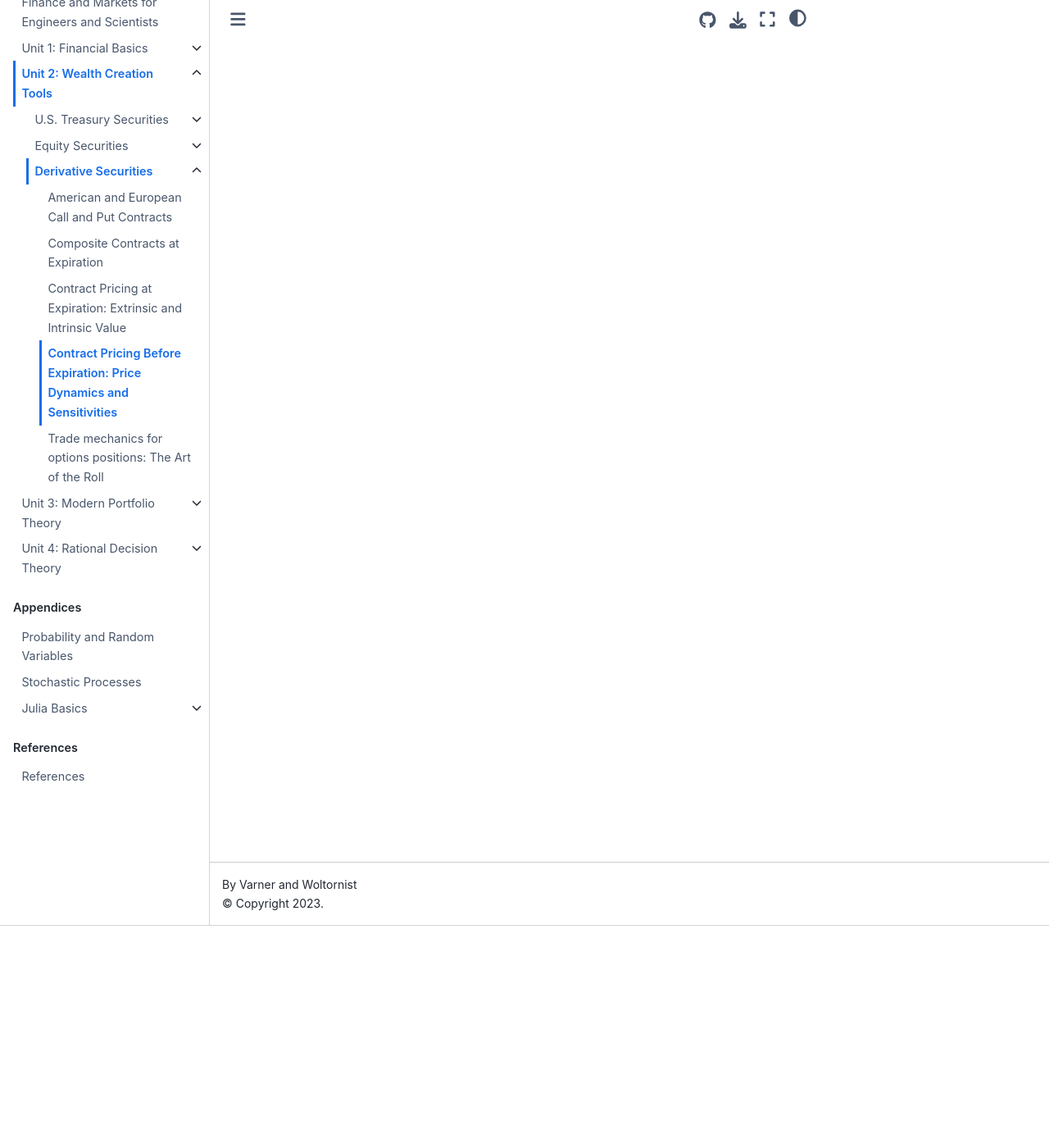
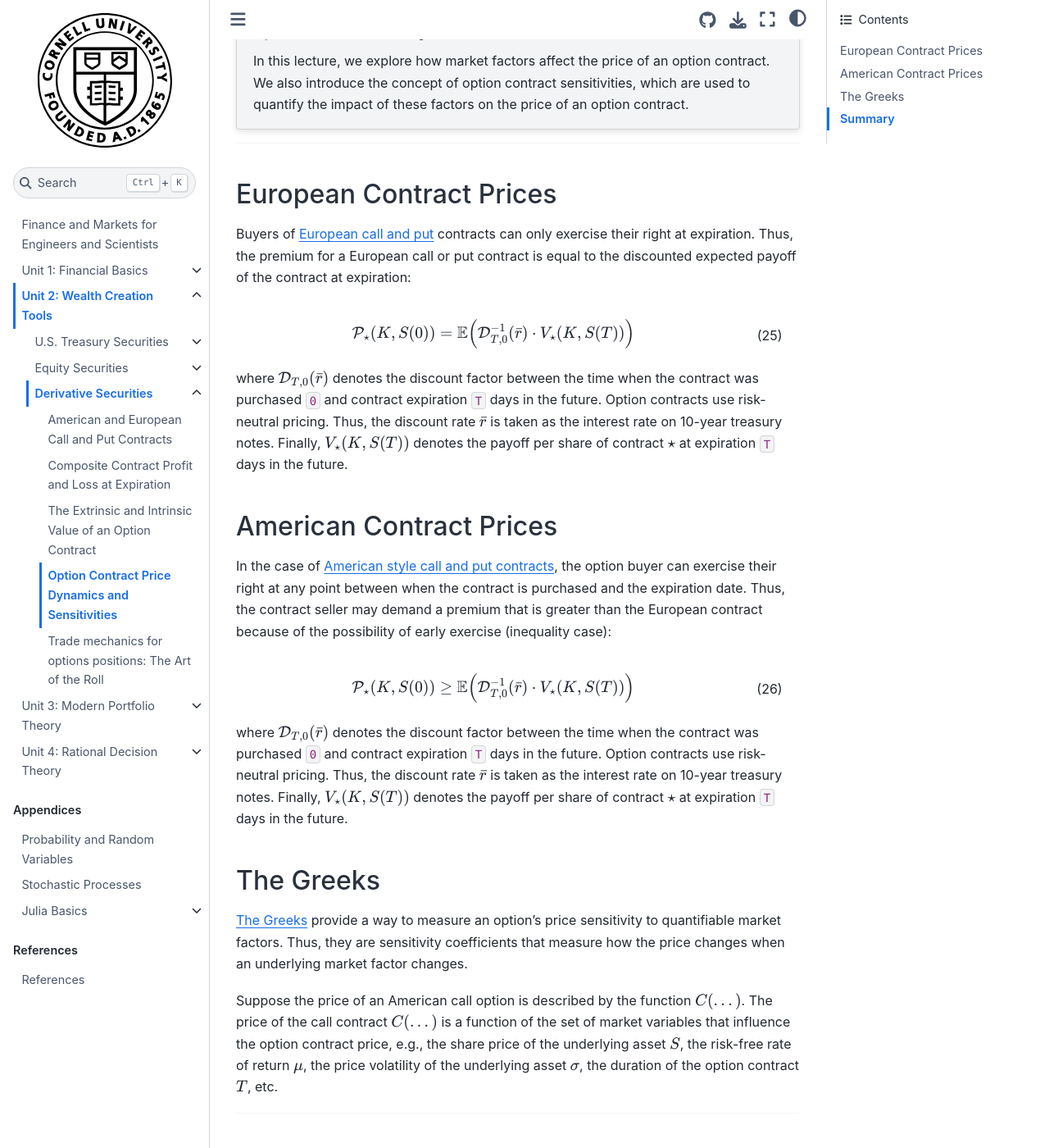
Before and after one commit to varnerlab/CHEME-5660-Markets-Mayhem-Book, a Jupyter Book: the page built from chapter-2-dir/options/option-contract-dynamics.md, in a window 1280 px wide and 1400 px high, scrolled down 271 px. Shown: the whole window at 82% size. Built offline with Jupyter Book 1.0.4 settings and Sphinx 7.4.7 and the Sphinx Book theme 1.1.4, drawn with Linux system fonts in a browser that asks for light colours; some of the changed text lies outside the part shown.

Commit message:
working on contracts
contracts

````diff
--- a/chapter-2-dir/options/composite-contracts.md
+++ b/chapter-2-dir/options/composite-contracts.md
@@ -1,5 +1,5 @@
 (content:references:american-options-composite-contracts)=
-# Composite Contracts at Expiration
+# Composite Contract Profit and Loss at Expiration
 
 In this lecture we analyze the payoff and profit diagrams of composite option contracts, which are composed of combinations of put and call options, at expiration.
 
--- a/chapter-2-dir/options/option-contract-dynamics.md
+++ b/chapter-2-dir/options/option-contract-dynamics.md
@@ -1,2 +1,43 @@
-# Contract Pricing Before Expiration: Price Dynamics and Sensitivities
-Fill me in.
+# Option Contract Price Dynamics and Sensitivities
+The price of options contracts depends upon many market factors, e.g., the cost of the underlying asset when the option is purchased, the implied volatility of the underlying asset, the time to expiration, and the risk-free rate.
+
+```{topic} Option Contract Price Dynamics
+In this lecture, we explore how market factors affect the price of an option contract. We also introduce the concept of option contract sensitivities, which are used to quantify the impact of these factors on the price of an option contract.
+```
+
+---
+
+(content:references:european-contract-price)=
+## European Contract Prices
+Buyers of [European call and put](https://www.investopedia.com/terms/e/europeanoption.asp) contracts can only exercise their right at expiration. Thus, the premium for a European call or put contract is equal to the discounted expected payoff of the contract at expiration:
+
+```{math}
+:label: eqn-european-contract-price
+\mathcal{P}_{\star}(K,S(0)) = \mathbb{E}\Bigl(\mathcal{D}^{-1}_{T,0}(\bar{r})\cdot{V_{\star}}(K,S(T))\Bigr)
+```
+
+where $\mathcal{D}_{T,0}(\bar{r})$ denotes the discount factor between the time when the contract was purchased `0` and contract expiration `T` days in the future. Option contracts use risk-neutral pricing. Thus, the discount rate $\bar{r}$ is taken as the interest rate on 10-year treasury notes. Finally, $V_{\star}(K,S(T))$ denotes the payoff per share of contract $\star$ at expiration `T` days in the future.
+
+
+(content:references:american-contract-price)=
+## American Contract Prices
+In the case of [American style call and put contracts](https://www.investopedia.com/terms/a/americanoption.asp), the option buyer can exercise their right at any point between when the contract is purchased and the expiration date. Thus, the contract seller may demand a premium that is greater than the European contract because of the possibility of early exercise (inequality case):
+
+```{math}
+:label: eqn-american-contract-price
+\mathcal{P}_{\star}(K,S(0)) \geq \mathbb{E}\Bigl(\mathcal{D}^{-1}_{T,0}(\bar{r})\cdot{V_{\star}}(K,S(T))\Bigr)
+```
+
+where $\mathcal{D}_{T,0}(\bar{r})$ denotes the discount factor between the time when the contract was purchased `0` and contract expiration `T` days in the future. Option contracts use risk-neutral pricing. Thus, the discount rate $\bar{r}$ is taken as the interest rate on 10-year treasury notes. Finally, $V_{\star}(K,S(T))$ denotes the payoff per share of contract $\star$ at expiration `T` days in the future.
+
+
+(content:references:greeks-calculations)=
+## The Greeks
+[The Greeks](https://www.investopedia.com/trading/using-the-greeks-to-understand-options/) provide a way to measure an option’s price sensitivity to quantifiable market factors. Thus, they are sensitivity coefficients that measure how the price changes when an underlying market factor changes.
+
+Suppose the price of an American call option is described by the function $C(...)$. The price of the call contract $C(...)$ is a function of the set of market variables that influence the option contract price, e.g., the share price of the underlying asset $S$, the risk-free rate of return $\mu$, the price volatility of the underlying asset $\sigma$, the duration of the option contract $T$, etc.
+
+---
+
+## Summary
+Fill me in
````
Also changed, not shown: chapter-2-dir/options/option-contract-pricing.md (+1 -1 lines).
